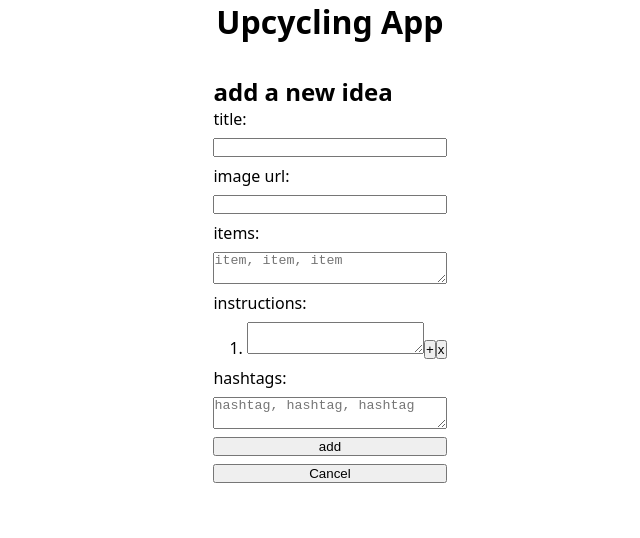
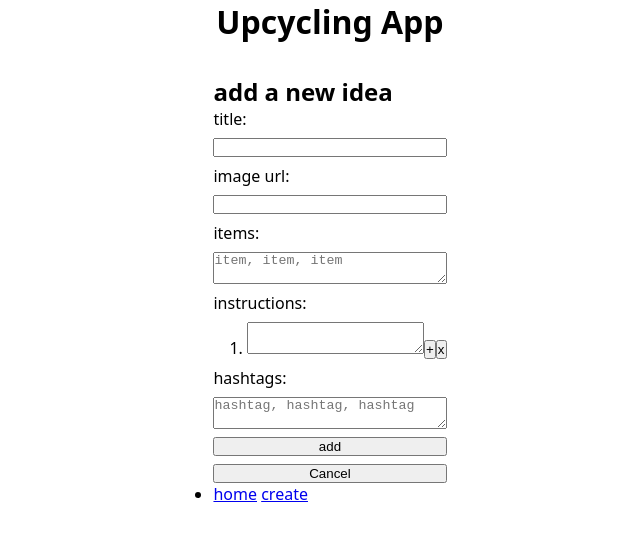
Before and after one commit to gunsh0tzz/upcycling-app, a Next.js app: page /create in a window 1280 px wide. Shown: the top 538 px of the page, without its empty margins (310-950 px from the left). Built offline with nearby package versions, Linux system fonts and the light colour scheme.

Commit message:
Add a navigtion

```diff
--- /dev/null
+++ b/components/Navigation/index.js
@@ -0,0 +1,15 @@
+import Link from "next/link";
+
+export default function Navigation() {
+  return (
+    <nav>
+      <ul>
+        <li>
+          <Link href="/">home</Link>{" "}
+          <Link href="/create">create</Link>{" "}
+
+        </li>{" "}
+      </ul>
+    </nav>
+  );
+}
--- /dev/null
+++ b/components/layout.js
@@ -0,0 +1,16 @@
+import Header from "./Header";
+import Head from "next/head.js";
+import Navigation from "./Navigation";
+
+export default function Layout({ children }) {
+    return (
+      <>
+        <Head>
+          <title>Reuse</title>
+        </Head>
+        <Header/>
+        <main>{children}</main>
+        <Navigation/>
+      </>
+    );
+  }
--- a/pages/_app.js
+++ b/pages/_app.js
@@ -1,4 +1,5 @@
 import GlobalStyle from "../styles";
+import Layout from "@/components/layout";
 import { ideas as defaultIdeas } from "@/lib/db";
 import { useState } from "react";
 import { v4 as uuidv4 } from "uuid";
@@ -31,6 +32,7 @@ export default function App({ Component, pageProps }) {
 
   return (
     <>
+    <Layout>
       <GlobalStyle />
       <Component
         {...pageProps}
@@ -39,6 +41,7 @@ export default function App({ Component, pageProps }) {
         editIdea={editIdea}
         onDelete={handleDelete}
       />
+      </Layout>
     </>
   );
 }
--- a/pages/create.js
+++ b/pages/create.js
@@ -1,5 +1,4 @@
 import Form from "@/components/Form"
-import Header from "@/components/Header"
 
 
 export default function Create ({addIdea}){
@@ -7,7 +6,6 @@ export default function Create ({addIdea}){
         addIdea(newIdea);
       }
 return (<>
-<Header/>
 <Form onSubmit={handleSubmit}/>
 
 </>)
--- a/pages/ideaDetails/[id].js
+++ b/pages/ideaDetails/[id].js
@@ -1,11 +1,8 @@
-import Header from "@/components/Header";
+
 import Image from "next/image";
 import Link from "next/link";
 import styled from "styled-components";
-
 import { v4 as uuidv4 } from "uuid";
-import { ideas as defaultIdeas } from "@/lib/db";
-import { useState } from "react";
 import { useRouter } from "next/router.js";
 
 const StyledArticle = styled.article`
@@ -65,7 +62,6 @@ export default function IdeaDetails({ ideas, onDelete }) {
 
   return (
     <>
-      <Header />
       <StyledArticle>
         <h2>{ideaDetails.title}</h2>
         <StyledContainer>
--- a/pages/index.js
+++ b/pages/index.js
@@ -4,7 +4,7 @@ import Link from "next/link";
 
 
 import Card from "../components/Card";
-import Header from "@/components/Header";
+
 
 const CardList = styled.ul`
   display: flex;
@@ -29,7 +29,6 @@ export default function HomePage({ideas}) {
 
   return (
     <div>
-      <Header />
       <CardList>
         {ideas.map((idea) => (
           <CardListItem key={idea.id}>
```
